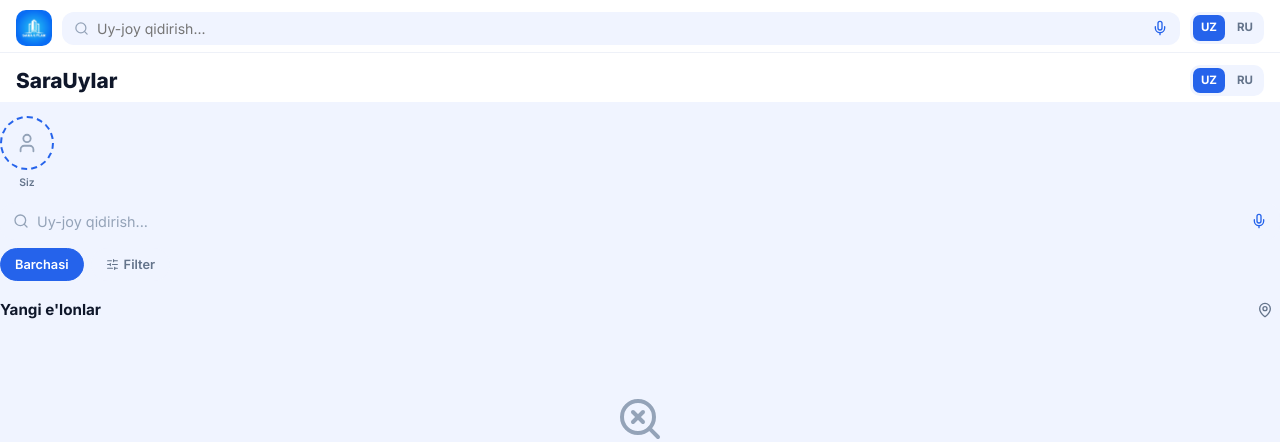
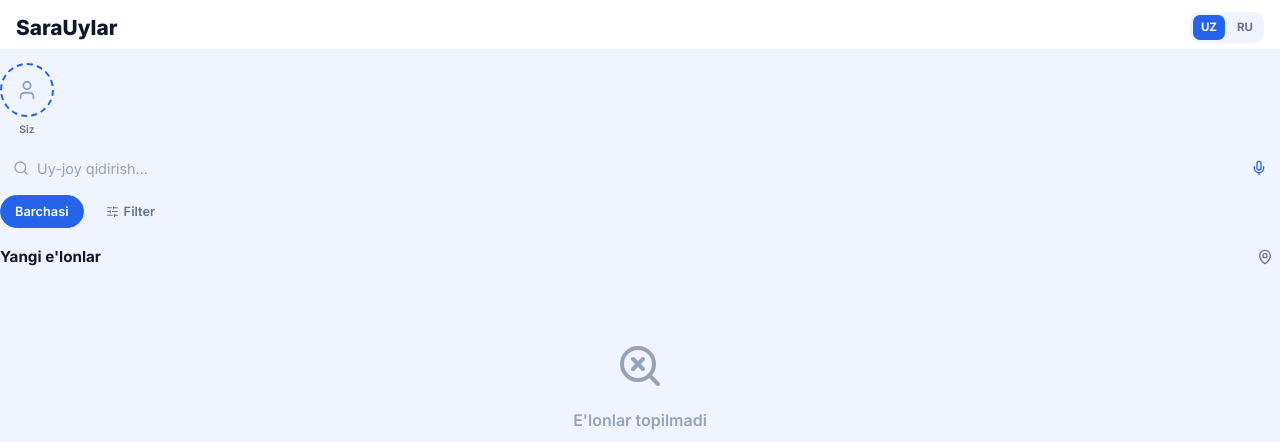
Before and after one commit to Iftix0r/UylarSara, a Django app: template templates/index.html in a window 1280 px wide. Shown: the top 442 px of the page. Run offline with Django 4.2, Linux system fonts and the light colour scheme; the template is opened without the code that fills it, so the values that code supplies are empty; some libraries are stand-ins or nearby versions.

Commit message:
remove duplicate header and search in twa

```diff
--- a/templates/base.html
+++ b/templates/base.html
@@ -18,10 +18,9 @@
     <!-- TWA SDK -->
     <script src="https://telegram.org/js/telegram-web-app.js"></script>
     <style id="twa-hide-style">
-    /* Default: ko'rinadi. TWA da JS orqali o'zgartiriladi */
+    /* telegram-web-app.js sinxron yuklanadi, shuning uchun initData shu yerda tayyor */
     </style>
     <script>
-    /* telegram-web-app.js yuklanishi bilan initData tayyor bo'ladi */
     (function(){
         var tg = window.Telegram && window.Telegram.WebApp;
         if (tg && tg.initData && tg.initData.length > 0) {
--- a/templates/index.html
+++ b/templates/index.html
@@ -3,31 +3,6 @@
 {% block title %}SaraUylar{% endblock %}
 
 {% block content %}
-
-<!-- ══ TWA MINI HEADER (faqat web appda) ══ -->
-<div id="twa-header" style="display:none;align-items:center;gap:10px;padding:10px 16px 6px;background:#fff;position:sticky;top:0;z-index:100;border-bottom:1px solid #eef1f8">
-    <img src="{% static 'img/logo.png' %}" alt="logo" style="width:36px;height:36px;border-radius:10px;object-fit:contain;flex-shrink:0">
-    <form action="/" method="GET" style="flex:1;margin:0">
-        <div style="display:flex;align-items:center;gap:8px;background:#f0f4ff;border-radius:12px;padding:8px 12px">
-            <i data-lucide="search" style="width:15px;height:15px;color:#94a3b8;flex-shrink:0"></i>
-            <input type="text" name="q" value="{{ request.GET.q }}" autocomplete="off"
-                placeholder="Uy-joy qidirish..."
-                style="flex:1;border:none;background:transparent;outline:none;font-size:.88rem;color:#0f172a">
-            <button type="button" id="voice-search-btn" style="background:none;border:none;cursor:pointer;padding:0;display:flex">
-                <i data-lucide="mic" style="width:16px;height:16px;color:#2563eb"></i>
-            </button>
-        </div>
-    </form>
-    <div style="display:flex;gap:4px;background:#f0f4ff;padding:3px;border-radius:10px;flex-shrink:0">
-        <a href="{% url 'set_language' 'uz' %}" style="padding:4px 8px;border-radius:7px;font-size:.72rem;font-weight:700;text-decoration:none;{% if request.session.lang == 'uz' or not request.session.lang %}background:#2563eb;color:#fff{% else %}color:#64748b{% endif %}">UZ</a>
-        <a href="{% url 'set_language' 'ru' %}" style="padding:4px 8px;border-radius:7px;font-size:.72rem;font-weight:700;text-decoration:none;{% if request.session.lang == 'ru' %}background:#2563eb;color:#fff{% else %}color:#64748b{% endif %}">RU</a>
-    </div>
-</div>
-<script>
-if (window.Telegram?.WebApp?.initData) {
-    document.getElementById('twa-header').style.display = 'flex';
-}
-</script>
 
 <!-- ══ TWA TOP BAR ══ -->
 <div id="twa-topbar" style="display:none;align-items:center;justify-content:space-between;padding:12px 16px 6px;background:#fff">
@@ -38,7 +13,6 @@ if (window.Telegram?.WebApp?.initData) {
     </div>
 </div>
 
-<!-- ══ STORIES ══ -->
 <!-- ══ STORIES ══ -->
 <div class="tg-stories">
     <!-- "Mening hikoyam" -->
```
